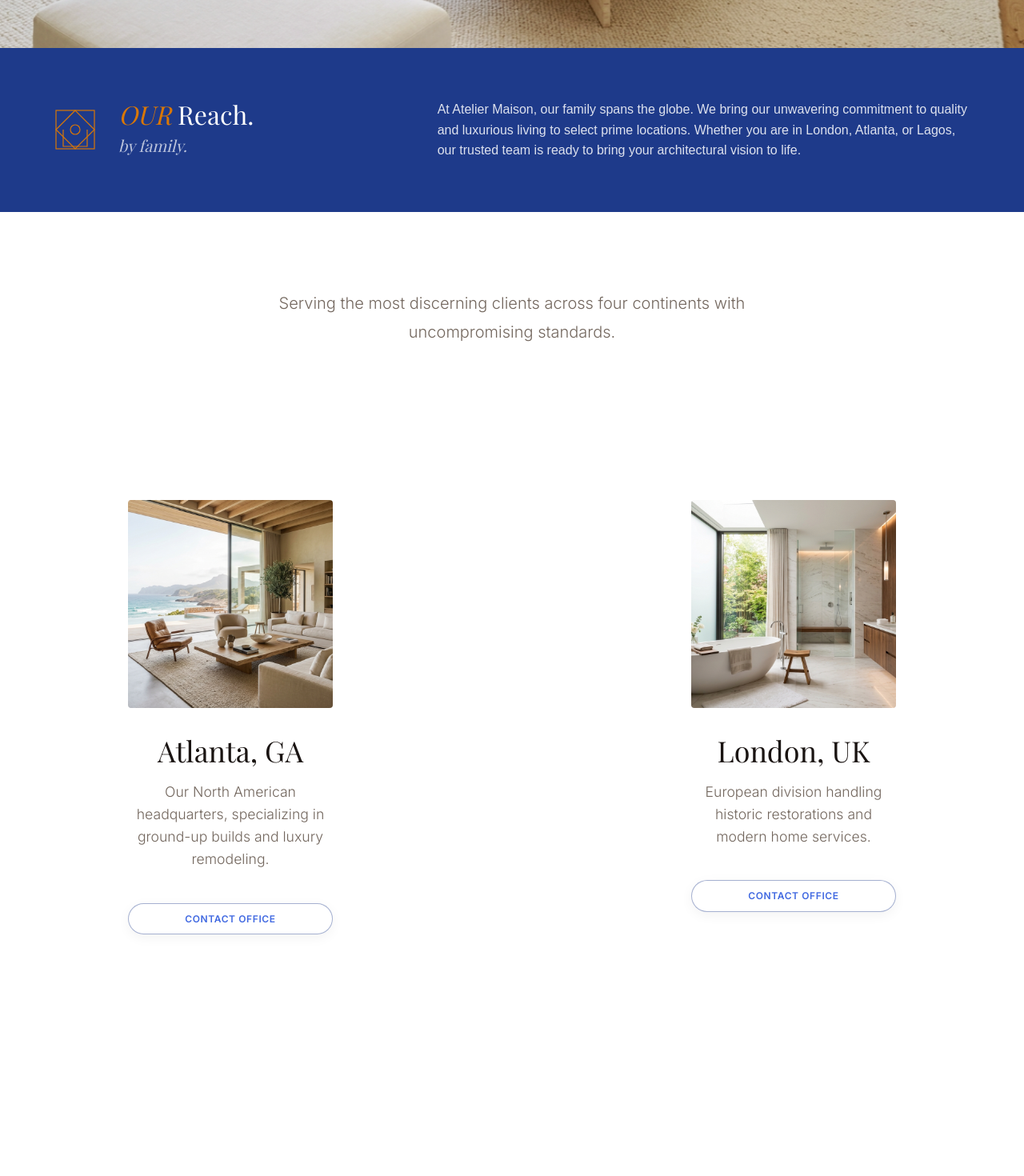
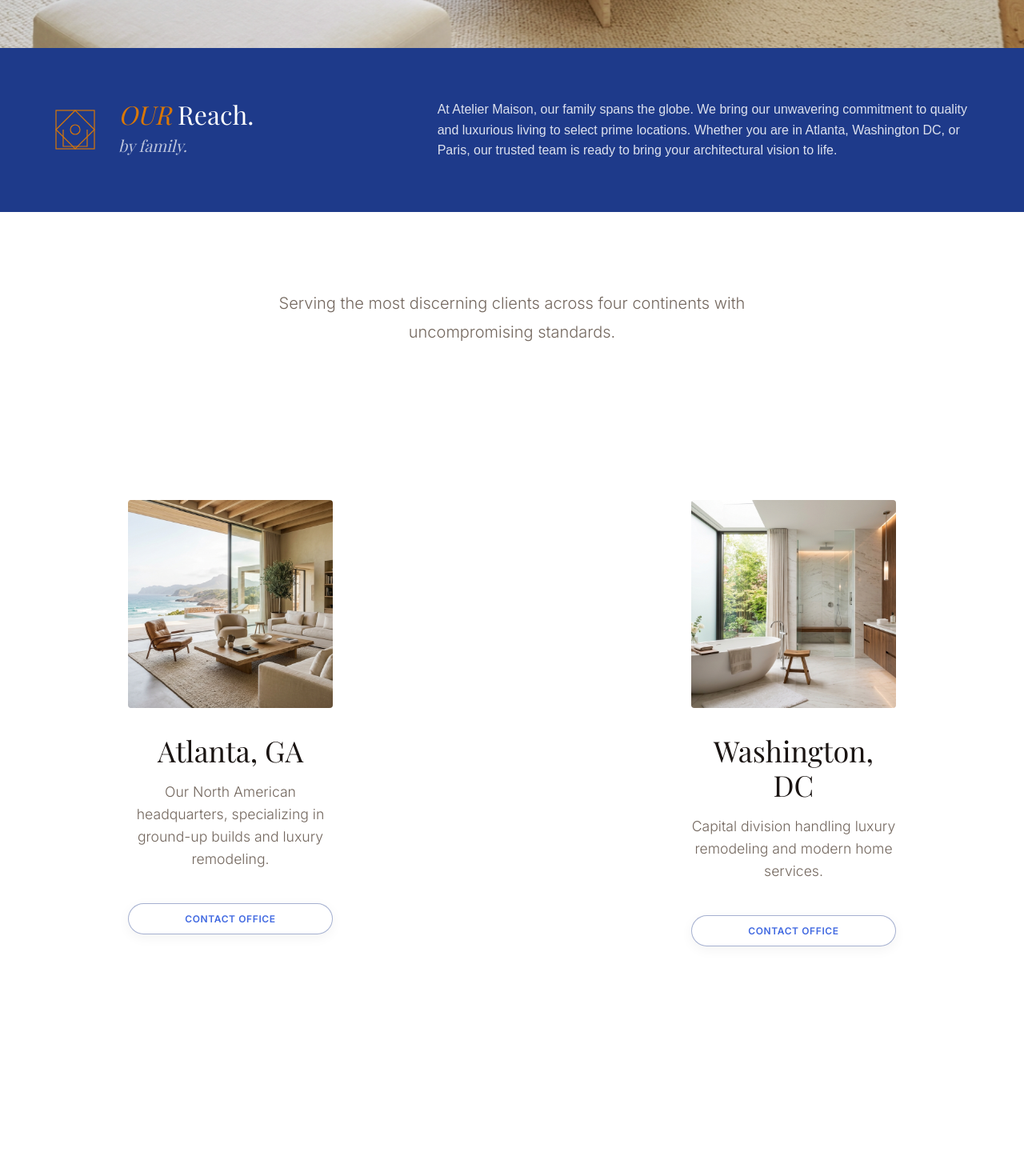
Before and after one commit to codecantalk/lateliermaison, a Next.js app: page /locations in a window 1280 px wide. Shown: the part 740-2210 px from the top of the page at 80% size. Built offline with nearby package versions, Linux system fonts and the light colour scheme; no server answers; the database is empty; a web font is replaced by a local one.

Commit message:
Replace London address with Washington DC

```diff
--- a/src/app/(public)/locations/page.tsx
+++ b/src/app/(public)/locations/page.tsx
@@ -2,7 +2,7 @@ import LocationsClient from '@/components/LocationsClient'
 
 export const metadata = {
   title: 'Global Locations | L\'Atelier Maison',
-  description: 'Find a L\'Atelier Maison office near you. Serving Atlanta, London, Paris, and Lagos.',
+  description: 'Find a L\'Atelier Maison office near you. Serving Atlanta, Washington DC, and Paris.',
 }
 
 export default function LocationsPage() {
--- a/src/components/AboutClient.tsx
+++ b/src/components/AboutClient.tsx
@@ -177,7 +177,7 @@ export default function AboutClient() {
           <div style={{ display: 'grid', gridTemplateColumns: 'repeat(auto-fit, minmax(260px, 1fr))', gap: '3rem', marginTop: '4rem' }}>
             {[
               { year: '2010', title: 'The Foundation', desc: 'L\'Atelier Maison was founded with a singular vision: to bring uncompromising European architectural standards and rigorous attention to detail to North American luxury homes.' },
-              { year: '2015', title: 'European Expansion', desc: 'Opened our boutique design studios in London and Paris, establishing our global supply chain for rare, hand-selected materials and forging relationships with master artisans.' },
+              { year: '2015', title: 'European Expansion', desc: 'Opened our boutique design studio in Paris, establishing our global supply chain for rare, hand-selected materials and forging relationships with master artisans.' },
               { year: '2020', title: 'Home Services', desc: 'Launched our exclusive home and concierge services, offering full-lifecycle care and maintenance for the pristine sanctuaries we curate.' },
               { year: 'Present', title: 'Global Recognition', desc: 'Recognized as an industry leader in ultra-luxury builds and holistic home management, proudly serving the most discerning clientele across four continents.' }
             ].map((item, i) => (
--- a/src/components/Footer.tsx
+++ b/src/components/Footer.tsx
@@ -118,10 +118,10 @@ export default function Footer() {
                 </ul>
               </div>
               <div className={styles.linkGroup}>
-                <h4 className={styles.colTitle}>London</h4>
+                <h4 className={styles.colTitle}>Washington DC</h4>
                 <ul className={styles.contactList}>
-                  <li><p style={{ margin: 0 }}>26 Thunderer St<br/>London, UK -- E13 9HE</p></li>
-                  <li><a href="mailto:lateliermaisonldn@gmail.com" style={{ fontSize: '0.85rem' }}>lateliermaisonldn@gmail.com</a></li>
+                  <li><p style={{ margin: 0 }}>4600 Powder Mill Rd<br/>Beltsville, MD 20705<br/>United States</p></li>
+                  <li><a href="mailto:ateliermaisonatl@gmail.com" style={{ fontSize: '0.85rem' }}>ateliermaisonatl@gmail.com</a></li>
                 </ul>
               </div>
             </div>
--- a/src/components/LocationsClient.tsx
+++ b/src/components/LocationsClient.tsx
@@ -14,7 +14,7 @@ if (typeof window !== 'undefined') {
 
 const locations = [
   { city: 'Atlanta, GA', desc: 'Our North American headquarters, specializing in ground-up builds and luxury remodeling.', img: '/luxury-hero.jpg' },
-  { city: 'London, UK', desc: 'European division handling historic restorations and modern home services.', img: '/luxury-bathroom.jpg' },
+  { city: 'Washington, DC', desc: 'Capital division handling luxury remodeling and modern home services.', img: '/luxury-bathroom.jpg' },
   { city: 'Paris, FR', desc: 'Boutique architectural design studio focusing on uncompromising interior aesthetics.', img: '/award-bg.jpg' },
 ]
 
@@ -100,7 +100,7 @@ export default function LocationsClient() {
         <FamilyBanner
           prefix="OUR"
           suffix="Reach."
-          content="At Atelier Maison, our family spans the globe. We bring our unwavering commitment to quality and luxurious living to select prime locations. Whether you are in London, Atlanta, or Lagos, our trusted team is ready to bring your architectural vision to life."
+          content="At Atelier Maison, our family spans the globe. We bring our unwavering commitment to quality and luxurious living to select prime locations. Whether you are in Atlanta, Washington DC, or Paris, our trusted team is ready to bring your architectural vision to life."
         />
         <div style={{ paddingTop: '4rem' }}>
         <p className="loc-title" style={{ maxWidth: '600px', margin: 'var(--spacing-md) auto 0', fontSize: '1.25rem', color: 'var(--color-text-muted)', textAlign: 'center', paddingBottom: '4rem' }}>
--- a/src/components/PortfolioClient.tsx
+++ b/src/components/PortfolioClient.tsx
@@ -14,9 +14,9 @@ if (typeof window !== 'undefined') {
 
 const DEFAULT_ITEMS = [
   { img: '/latelier-images/portfolio/IMG_8183.JPG', title: 'The Glass House', location: 'Paris, FR' },
-  { img: '/latelier-images/portfolio/IMG_8184.JPG', title: 'Spa Sanctuary', location: 'London, UK' },
+  { img: '/latelier-images/portfolio/IMG_8184.JPG', title: 'Spa Sanctuary', location: 'Washington, DC' },
   { img: '/latelier-images/portfolio/IMG_8185.JPG', title: 'Modern Minimalism', location: 'Atlanta, GA' },
-  { img: '/latelier-images/portfolio/IMG_8186.JPG', title: 'Historic Restoration', location: 'Lagos, NG' },
+  { img: '/latelier-images/portfolio/IMG_8186.JPG', title: 'Historic Restoration', location: 'Miami, FL' },
   { img: '/latelier-images/portfolio/IMG_8187.JPG', title: 'Coastal Retreat', location: 'Malibu, CA' },
   { img: '/latelier-images/portfolio/IMG_8188.JPG', title: 'Urban Penthouse', location: 'New York, NY' },
   { img: '/latelier-images/portfolio/IMG_8189.JPG', title: 'Mountain Chalet', location: 'Aspen, CO' },
```
